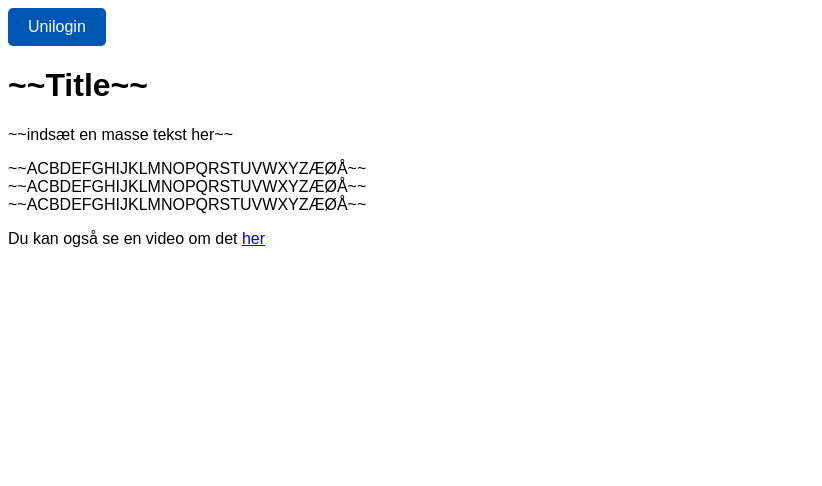
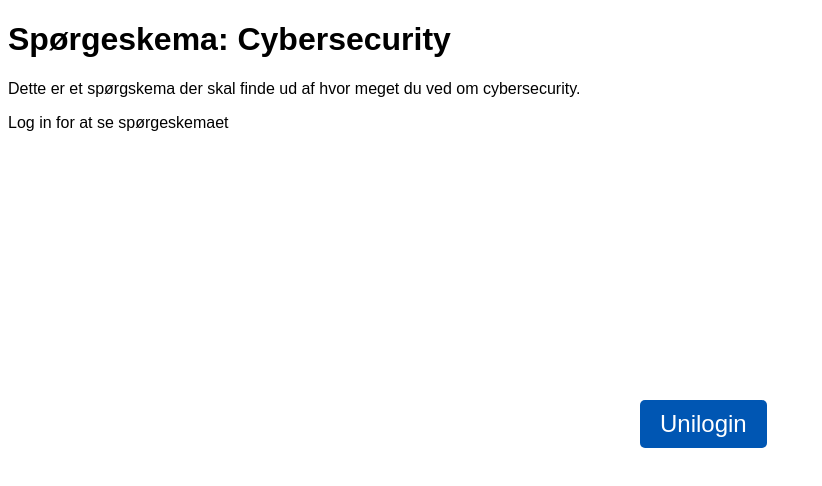
Before and after one commit to NicklasA9A/Phishing, a plain HTML site: page index.html in a window 1280 px wide. Shown: the whole page, without its empty margins (0-822 px from the left). Drawn offline with Linux system fonts and the light colour scheme.

Commit message:
Update index.html

```diff
--- a/index.html
+++ b/index.html
@@ -12,7 +12,7 @@
 		gtag('config', 'G-5L3YBXKMF4');
 	</script>
 
-	<title>~~Side Navn~~</title>
+	<title>Spørgeskema: Cybersecurity</title>
 	<meta name="description" content"gøæågøæågøæåabc">
 	<style>
 		body {
@@ -24,10 +24,12 @@
 			color: white;
 			border: none;
 			padding: 10px 20px;
-			font-size: 16px;
+			font-size: 24px;
 			cursor: pointer;
 			border-radius: 5px;
-			float: center;
+			position: absolute;
+			top: 50%;
+			left: 50%;
 		}
 		.blue-button:hover {
 			background-color: #007bff;
@@ -41,13 +43,12 @@
 		Unilogin
 	</button>
 
-	<h1>~~Title~~</h1>
+	<h1>Spørgeskema: Cybersecurity</h1>
 
 <section>
-	<p>~~indsæt en masse tekst her~~</p>
-	<p>~~ACBDEFGHIJKLMNOPQRSTUVWXYZÆØÅ~~<br>~~ACBDEFGHIJKLMNOPQRSTUVWXYZÆØÅ~~<br>~~ACBDEFGHIJKLMNOPQRSTUVWXYZÆØÅ~~</p>
+	<p>Dette er et spørgskema der skal finde ud af hvor meget du ved om cybersecurity.</p>
+	<p>Log in for at se spørgeskemaet</p>
 </section>
-	<p>Du kan også se en video om det <a href="https://www.youtube.com/watch?v=dQw4w9WgXcQ">her</p></a>
 </body>
 
 </html>
```
